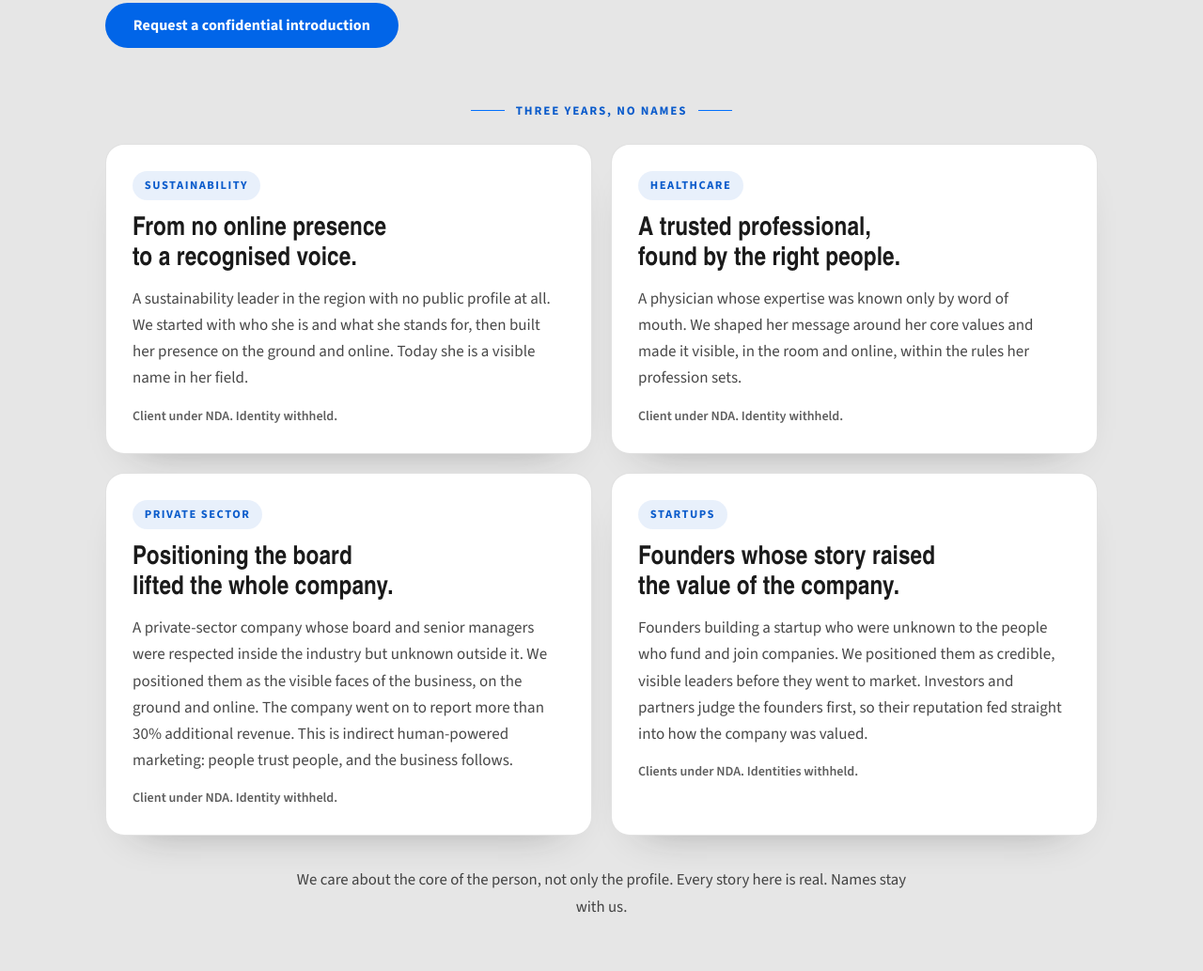
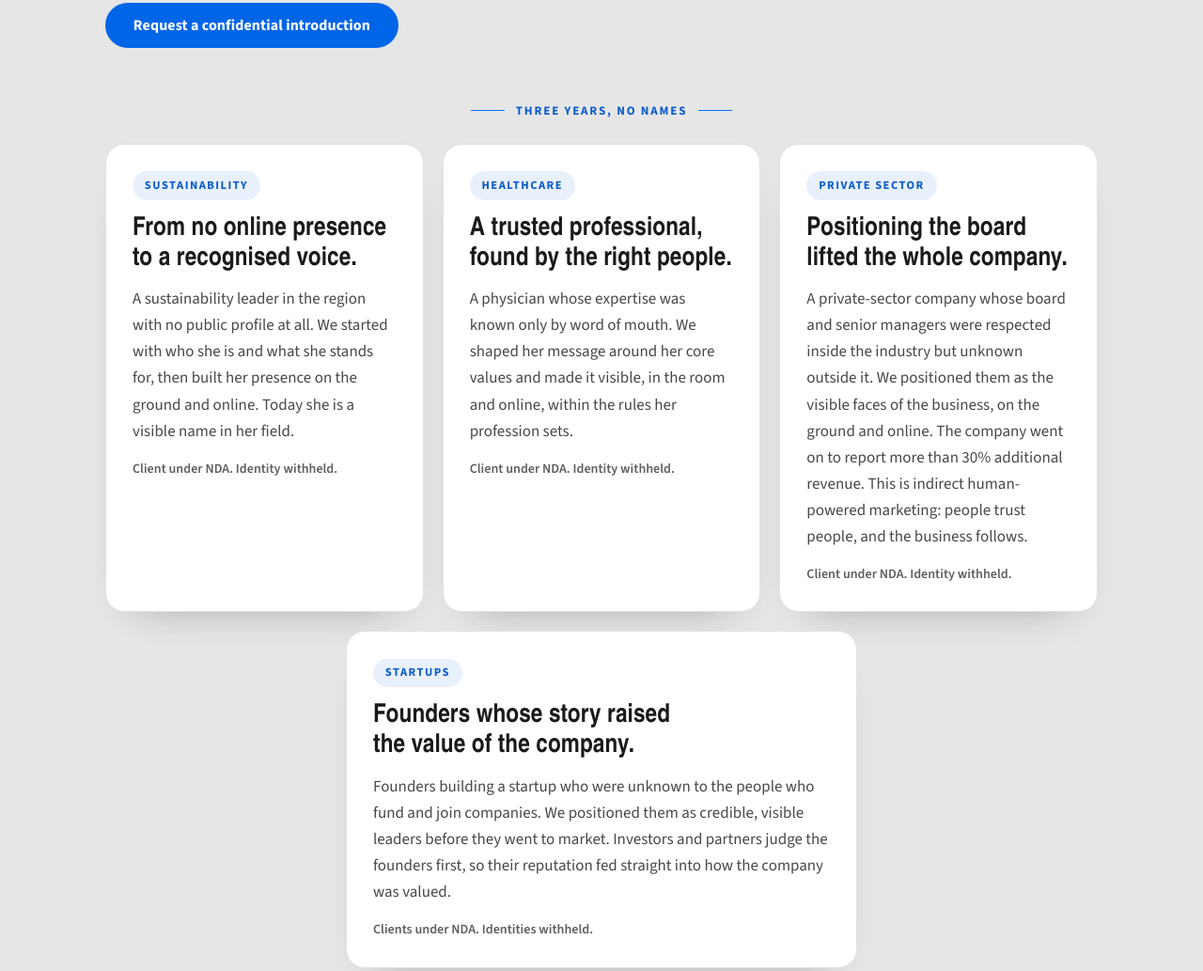
Before and after one commit to GomaaK/risepersonal-v2, a plain HTML site: page index.html in a window 1280 px wide. Shown: the part 4154-5187 px from the top of the page at 94% size. Drawn offline with nearby package versions, Linux system fonts and the light colour scheme; a web font is replaced by a local one.

Commit message:
deploy: assets/clarity.css

```diff
--- a/assets/clarity.css
+++ b/assets/clarity.css
@@ -275,3 +275,6 @@ body .lineage-nav .dir{font-size:.8rem}
 .story p{margin:0 0 .9rem;line-height:1.65;color:var(--muted)}
 .story .story-meta{margin:0;font-size:.88rem;font-weight:600;color:rgba(26,26,26,.7)}
 .story-foot{text-align:center;margin:2rem auto 0;max-width:42rem;font-size:1.05rem;color:var(--muted)}
+
+.story-grid{display:flex;flex-wrap:wrap;justify-content:center;gap:1.25rem}
+.story-grid .story{flex:1 1 20rem;max-inline-size:34rem}
```
